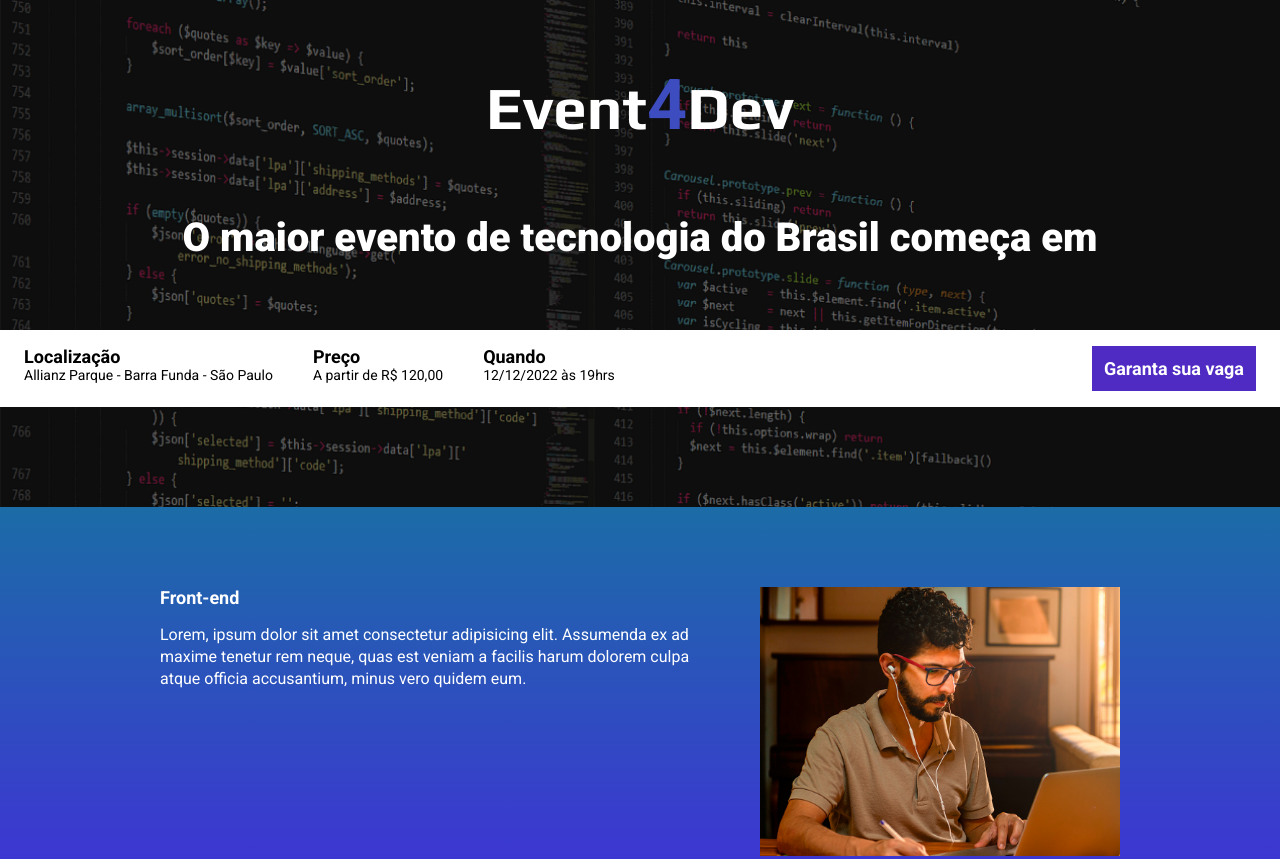
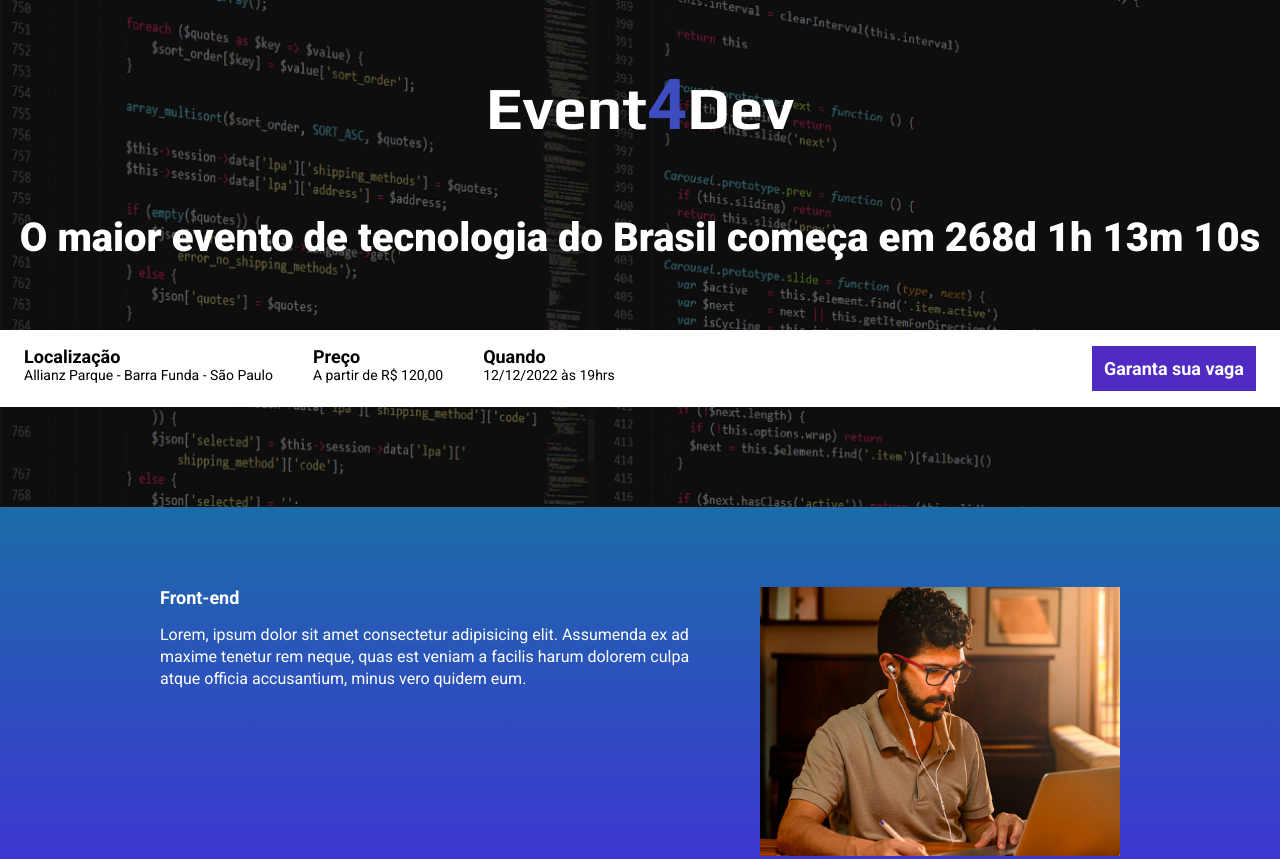
Before and after one commit to LuizFernandoDeveloper/-LandPageEventForDev-, a website built with Parcel: page src/index.html in a window 1280 px wide. Shown: the top 859 px of the page. Built offline with nearby package versions, Linux system fonts and the light colour scheme.

Commit message:
contador

```diff
--- a/src/index.html
+++ b/src/index.html
@@ -20,7 +20,7 @@
                 Event<span>4</span>Dev
             </h1>
             <p class="hero__text">
-                O maior evento de tecnologia do Brasil começa em
+                O maior evento de tecnologia do Brasil começa em <span id="contador"></span>
             </p>
             <div class="infos-bar">
                 <ul class="infos-bar__infos">
@@ -43,7 +43,6 @@
             </div>
         </div>
     </header>
-
     <section  class="event event--frontend">
         <div class="container" data-aos="fade-right">
             <div class="event__details">
@@ -100,8 +99,7 @@
             <img class="event__image" src="./images/backend.png" alt="frontend">
         </div>
     </section>
-
     <script src="https://unpkg.com/aos@next/dist/aos.js"></script>
-    <script src="./scripts/main.js"></script>
+    <script src="./scripts/main.js" type="module"></script>
 </body>
 </html>
--- /dev/null
+++ b/src/scripts/contador.js
@@ -0,0 +1,24 @@
+export default function contador(){
+    const dataDoEvento = new Date("Dec 25, 2023 19:00:00");
+    const timeStampDoEvento = dataDoEvento.getTime();
+
+    const contaTempo = setInterval(function(){
+        const agora = new Date();
+        const timeStampAtual = agora.getTime();
+        const distanciaAteOEvento = timeStampDoEvento - timeStampAtual;
+
+        const dia  = (1000 * 60 * 60 * 24);
+        const horas = (1000 * 60 * 60);
+        const minutos = (1000* 60);
+
+        const diasAteEvento = Math.floor(distanciaAteOEvento / dia);
+        const horasAteEvento = Math.floor((distanciaAteOEvento % dia)/ horas) ;
+        const minutosAteOEveneto = Math.floor((distanciaAteOEvento %horas) / minutos);
+        const seguntosAteOEvento = Math.floor((distanciaAteOEvento %  minutos) / 1000);
+        document.getElementById("contador").innerHTML = `${diasAteEvento}d ${horasAteEvento}h ${minutosAteOEveneto}m ${seguntosAteOEvento}s` ;
+        if(distanciaAteOEvento < 0 ){
+            clearInterval(contaTempo);
+            document.getElementById("contador").innerHTML = `Evento e Expirado` ;
+        }
+    }, 1000)
+}
--- a/src/scripts/main.js
+++ b/src/scripts/main.js
@@ -1 +1,3 @@
+import contador from "./contador.js";
 AOS.init();
+contador();
```
